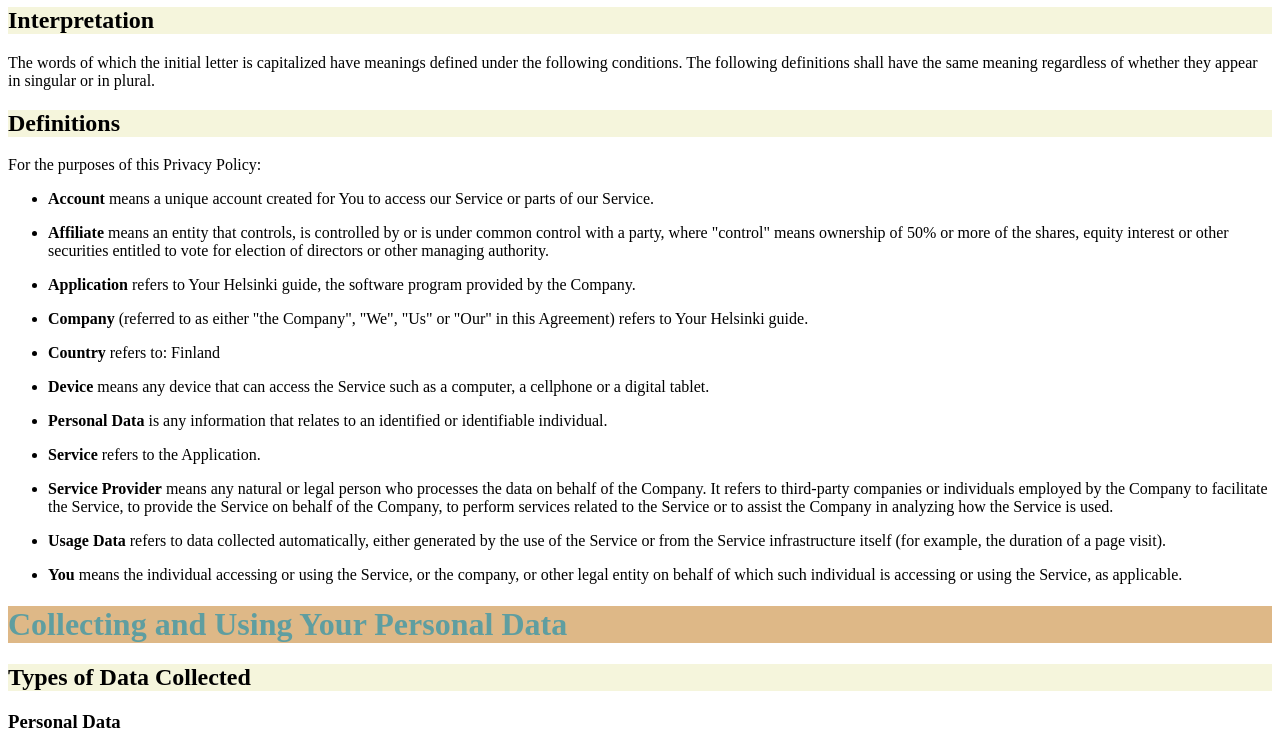
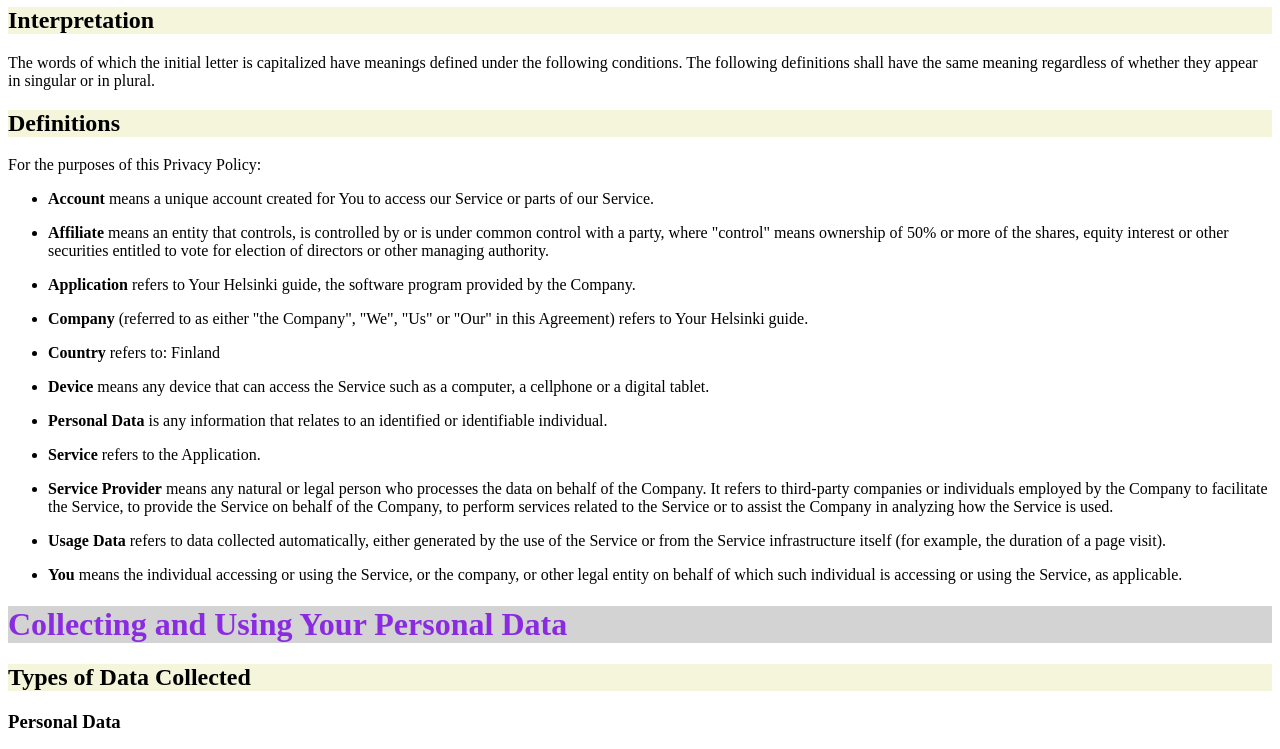
Before and after one commit to Swifterhtmler/privacypolicy, a plain HTML site: page index.html in a window 1280 px wide. Shown: the part 275-1024 px from the top of the page. Drawn offline with Linux system fonts and the light colour scheme.

Commit message:
modified some colors

```diff
--- a/style.css
+++ b/style.css
@@ -1,6 +1,6 @@
 h1 {
-    color: cadetblue;
-background-color: burlywood;
+    color: blueviolet;
+background-color: lightgray;
 box-shadow:0cap;
 }
 h2 {
```
